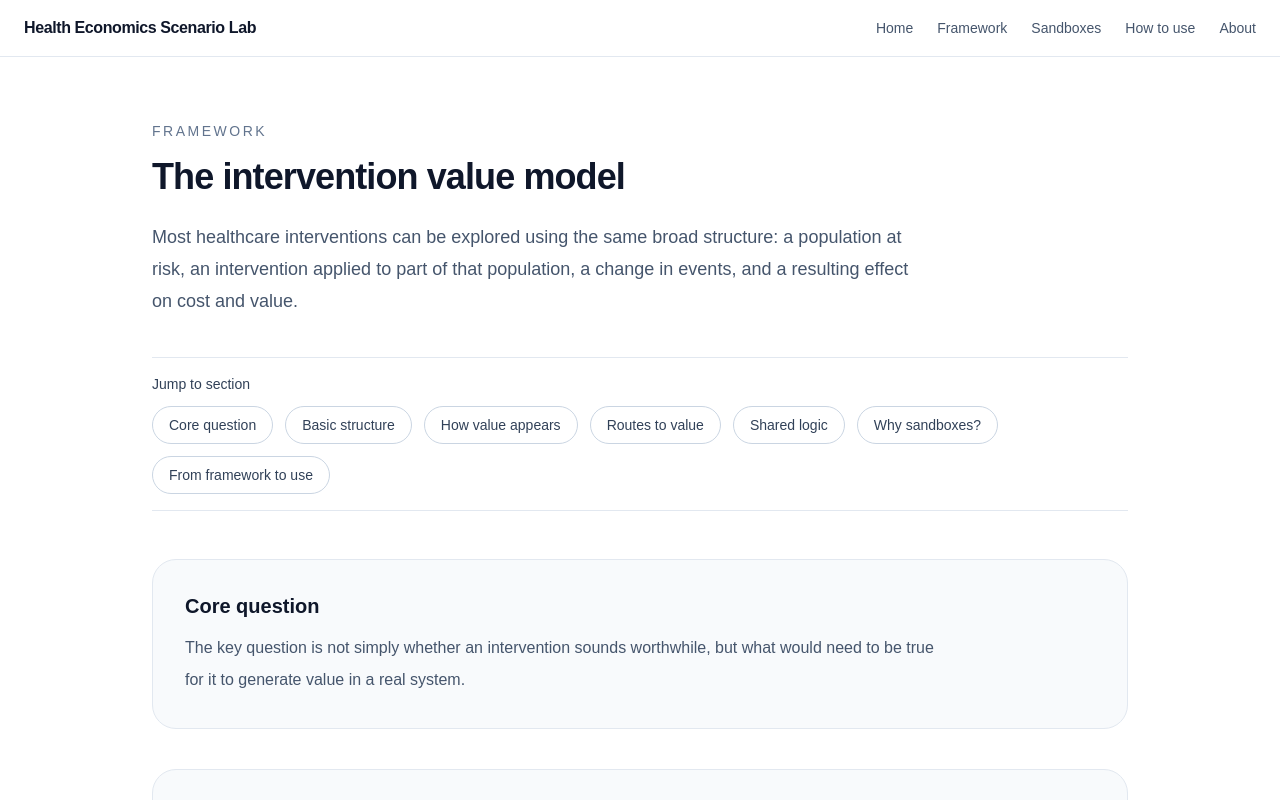
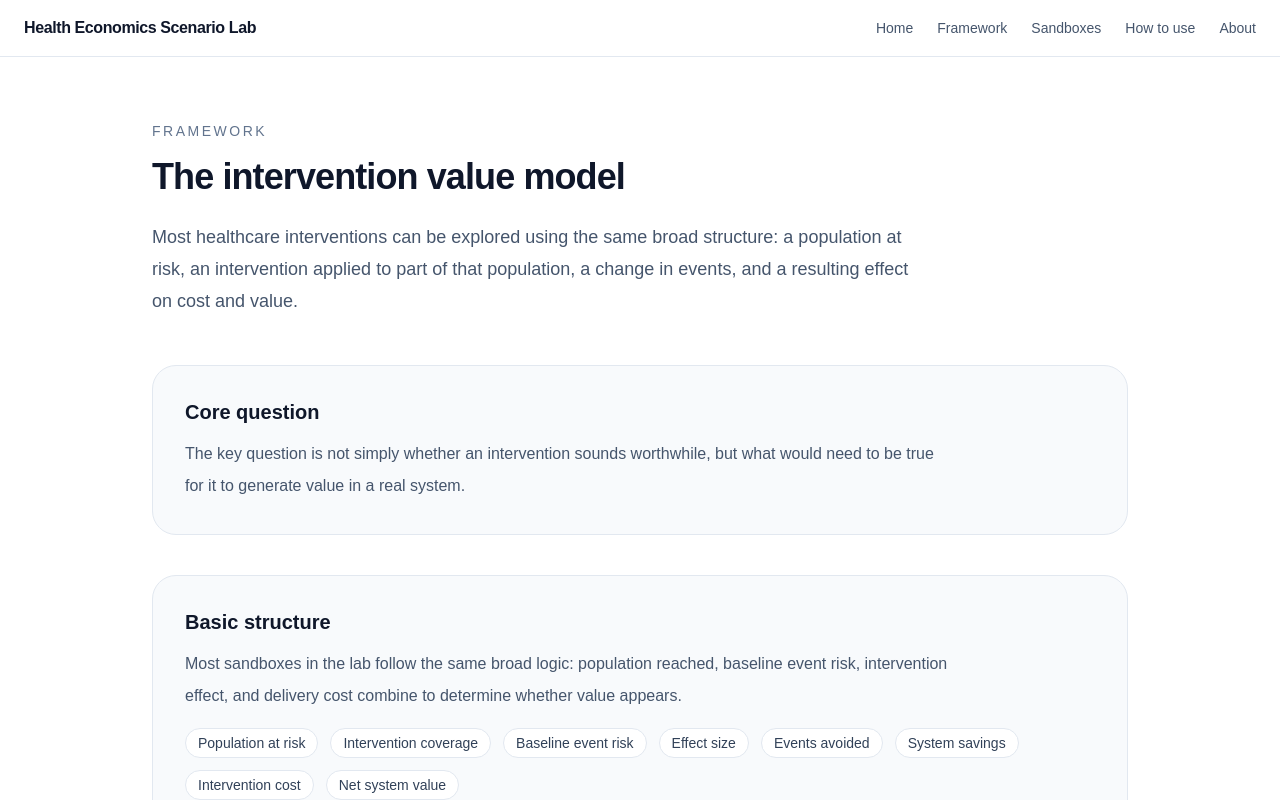
Before and after one commit to olivercareyncl/health-economics-scenario-lab, a Next.js app in the folder site/: page /framework in a window 1280 px wide. Shown: the top 800 px of the page. Built offline with nearby package versions, Linux system fonts and the light colour scheme.

Commit message:
Update page.tsx

```diff
--- a/site/src/app/framework/page.tsx
+++ b/site/src/app/framework/page.tsx
@@ -8,16 +8,6 @@ const routes = [
   "Redesign Flow",
   "Shift Care Setting",
   "Improve Decisions",
-] as const;
-
-const frameworkSections = [
-  { id: "core-question", label: "Core question" },
-  { id: "basic-structure", label: "Basic structure" },
-  { id: "how-value-appears", label: "How value appears" },
-  { id: "routes-to-value", label: "Routes to value" },
-  { id: "shared-logic", label: "Shared logic" },
-  { id: "why-sandboxes", label: "Why sandboxes?" },
-  { id: "from-framework-to-use", label: "From framework to use" },
 ] as const;
 
 export default function FrameworkPage() {
@@ -35,28 +25,8 @@ export default function FrameworkPage() {
         population, a change in events, and a resulting effect on cost and value.
       </p>
 
-      <div className="sticky top-[73px] z-20 mt-10 border-y border-slate-200 bg-white/95 py-4 backdrop-blur">
-        <p className="mb-3 text-sm font-medium text-slate-700">
-          Jump to section
-        </p>
-        <div className="flex flex-wrap gap-3">
-          {frameworkSections.map((section) => (
-            <a
-              key={section.id}
-              href={`#${section.id}`}
-              className="rounded-full border border-slate-300 bg-white px-4 py-2 text-sm text-slate-700 transition hover:bg-slate-50"
-            >
-              {section.label}
-            </a>
-          ))}
-        </div>
-      </div>
-
       <section className="mt-12 space-y-10">
-        <section
-          id="core-question"
-          className="scroll-mt-36 rounded-3xl border border-slate-200 bg-slate-50 p-8"
-        >
+        <section className="rounded-3xl border border-slate-200 bg-slate-50 p-8">
           <h2 className="text-xl font-semibold">Core question</h2>
           <p className="mt-3 max-w-3xl leading-8 text-slate-600">
             The key question is not simply whether an intervention sounds
@@ -65,10 +35,7 @@ export default function FrameworkPage() {
           </p>
         </section>
 
-        <section
-          id="basic-structure"
-          className="scroll-mt-36 rounded-3xl border border-slate-200 bg-slate-50 p-8"
-        >
+        <section className="rounded-3xl border border-slate-200 bg-slate-50 p-8">
           <h2 className="text-xl font-semibold">Basic structure</h2>
           <p className="mt-3 max-w-3xl leading-8 text-slate-600">
             Most sandboxes in the lab follow the same broad logic: population
@@ -96,10 +63,7 @@ export default function FrameworkPage() {
           </div>
         </section>
 
-        <section
-          id="how-value-appears"
-          className="scroll-mt-36 rounded-3xl border border-slate-200 bg-slate-50 p-8"
-        >
+        <section className="rounded-3xl border border-slate-200 bg-slate-50 p-8">
           <h2 className="text-xl font-semibold">How value appears</h2>
           <p className="mt-3 max-w-3xl leading-8 text-slate-600">
             Across the sandboxes, value usually emerges through the same chain:
@@ -127,10 +91,7 @@ export default function FrameworkPage() {
           </div>
         </section>
 
-        <section
-          id="routes-to-value"
-          className="scroll-mt-36 rounded-3xl border border-slate-200 bg-slate-50 p-8"
-        >
+        <section className="rounded-3xl border border-slate-200 bg-slate-50 p-8">
           <h2 className="text-xl font-semibold">Seven routes to system value</h2>
           <p className="mt-3 max-w-3xl leading-8 text-slate-600">
             The sandboxes are organised around recurring ways healthcare systems
@@ -148,10 +109,7 @@ export default function FrameworkPage() {
           </div>
         </section>
 
-        <section
-          id="shared-logic"
-          className="scroll-mt-36 rounded-3xl border border-slate-200 bg-slate-50 p-8"
-        >
+        <section className="rounded-3xl border border-slate-200 bg-slate-50 p-8">
           <h2 className="text-xl font-semibold">Different modules, shared logic</h2>
           <p className="mt-3 max-w-3xl leading-8 text-slate-600">
             SafeStep, ClearPath, WaitWise, PathShift, FrailtyForward, and
@@ -161,10 +119,7 @@ export default function FrameworkPage() {
           </p>
         </section>
 
-        <section
-          id="why-sandboxes"
-          className="scroll-mt-36 rounded-3xl border border-slate-200 bg-slate-50 p-8"
-        >
+        <section className="rounded-3xl border border-slate-200 bg-slate-50 p-8">
           <h2 className="text-xl font-semibold">Why decision sandboxes?</h2>
           <p className="mt-3 max-w-3xl leading-8 text-slate-600">
             Static models are useful for formal evaluation, but they are often
@@ -174,10 +129,7 @@ export default function FrameworkPage() {
           </p>
         </section>
 
-        <section
-          id="from-framework-to-use"
-          className="scroll-mt-36 rounded-3xl border border-slate-200 bg-slate-50 p-8"
-        >
+        <section className="rounded-3xl border border-slate-200 bg-slate-50 p-8">
           <h2 className="text-xl font-semibold">From framework to use</h2>
           <p className="mt-3 max-w-3xl leading-8 text-slate-600">
             The framework explains the shared structure. The next step is seeing
```
